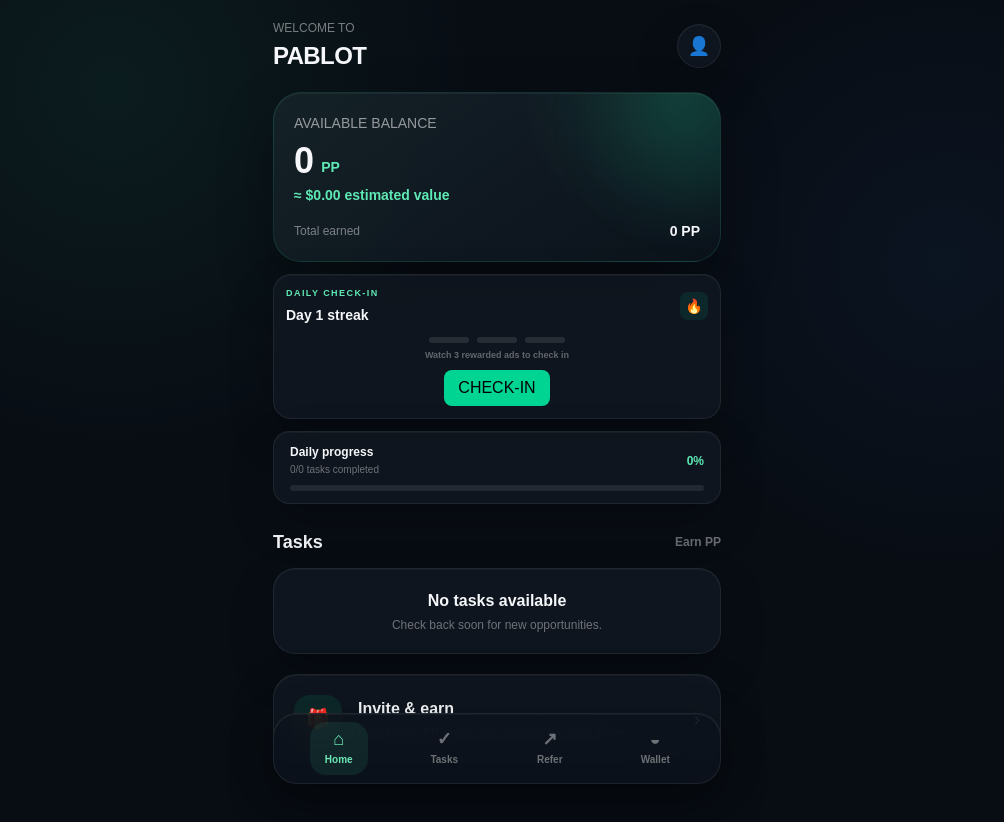
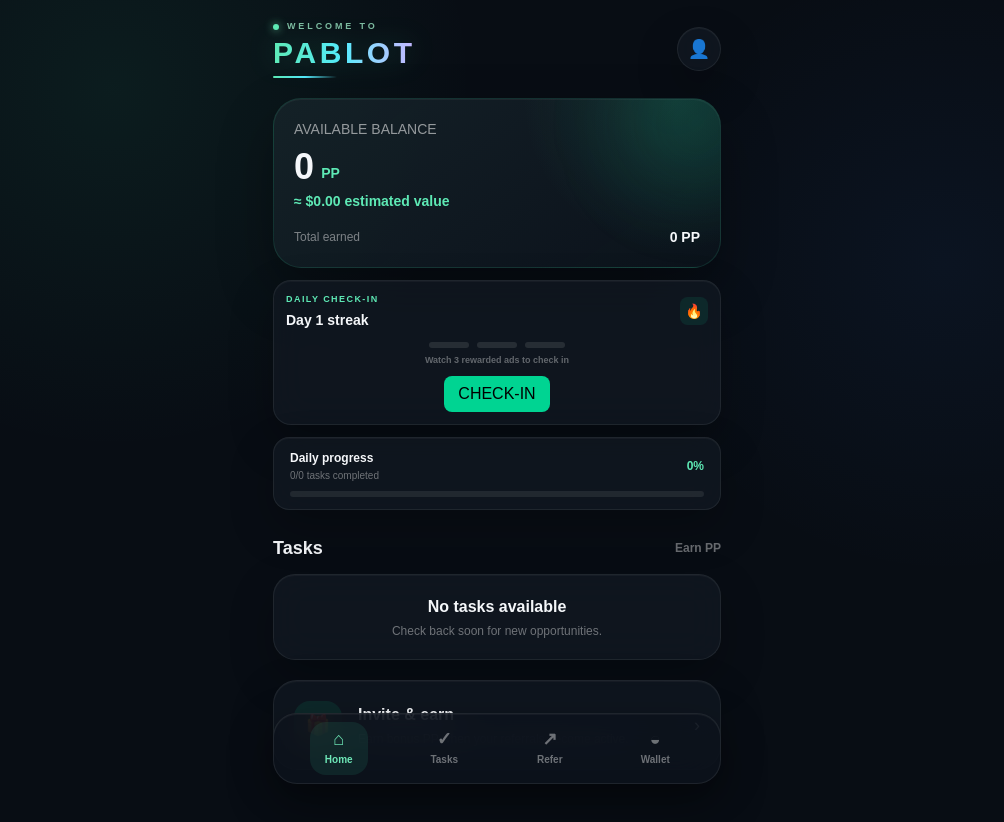
Before and after one commit to bapparis/PABLOT, a Next.js app in the folder apps/mini-app/: page / in a window 1280 px wide. Shown: the top 822 px of the page, without its empty margins (143-1147 px from the left). Built offline with nearby package versions, Linux system fonts and the light colour scheme.

Commit message:
Polish PABLOT home header identity

```diff
--- a/apps/mini-app/app/page.tsx
+++ b/apps/mini-app/app/page.tsx
@@ -566,18 +566,24 @@ export default function Home() {
     <main className="min-h-screen px-4 pb-28 pt-5">
       <div className="mx-auto w-full max-w-md">
 
-        {/* Header */}
-        <header className="mb-5 flex items-center justify-between">
-          <div>
-            <p className="text-xs font-medium text-white/45">WELCOME TO</p>
-            <h1 className="mt-1 text-2xl font-black tracking-tight">
+        {/* Premium PABLOT Identity */}
+        <header className="mb-5 flex items-center justify-between gap-3">
+          <div className="min-w-0">
+            <p className="flex items-center gap-2 text-[9px] font-extrabold uppercase tracking-[0.32em] text-emerald-200/75">
+              <span className="h-1.5 w-1.5 rounded-full bg-emerald-300 shadow-[0_0_8px_rgba(110,231,183,0.8)]" />
+              WELCOME TO
+            </p>
+
+            <h1 className="mt-1 bg-gradient-to-r from-emerald-300 via-cyan-300 to-violet-300 bg-clip-text text-3xl font-black leading-none tracking-[0.12em] text-transparent drop-shadow-[0_0_14px_rgba(52,211,153,0.22)]">
               PABLOT
             </h1>
+
+            <div className="mt-2 h-[2px] w-16 rounded-full bg-gradient-to-r from-emerald-300 via-cyan-300 to-transparent" />
           </div>
 
           <a
             href="/profile"
-            className="glass-panel flex h-11 w-11 items-center justify-center rounded-full text-lg"
+            className="glass-panel flex h-11 w-11 shrink-0 items-center justify-center rounded-full border border-emerald-300/15 text-lg transition duration-200 hover:border-emerald-300/40 hover:bg-emerald-300/10 active:scale-95"
             aria-label="Profile"
           >
             👤
```
